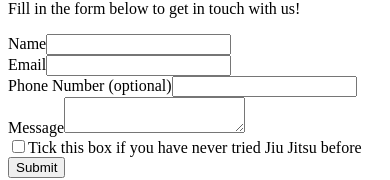
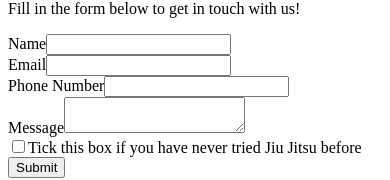
Before and after one commit to slammer1870/ecjja-index, a Next.js app: page /contact in a window 390 px wide. Shown: the part 1119-1299 px from the top of the page. Built offline with nearby package versions, Linux system fonts and the light colour scheme.

Commit message:
add: phone number

```diff
--- a/pages/contact.js
+++ b/pages/contact.js
@@ -138,13 +138,14 @@ export default function Contact() {
             </div>
             <div className="relative mb-4">
               <label htmlFor="tel" className="leading-7 text-sm text-gray-600">
-                Phone Number (optional)
+                Phone Number
               </label>
               <input
                 type="tel"
                 id="tel"
                 name="tel"
                 className="w-full bg-white border border-gray-300 focus:border-blue-500 focus:ring-2 focus:ring-blue-200 text-base outline-none text-gray-700 py-1 px-3 leading-8 transition-colors duration-200 ease-in-out"
+                required
               />
             </div>
             <div className="relative mb-4">
@@ -164,12 +165,7 @@ export default function Contact() {
             </div>
 
             <div className="relative mb-4">
-              <input
-                type="checkbox"
-                id="exp"
-                name="exp"
-                className="mr-2"
-              />
+              <input type="checkbox" id="exp" name="exp" className="mr-2" />
               <label className="text-xs text-gray-500 mt-3" for="gdpr">
                 Tick this box if you have never tried Jiu Jitsu before
               </label>
```
